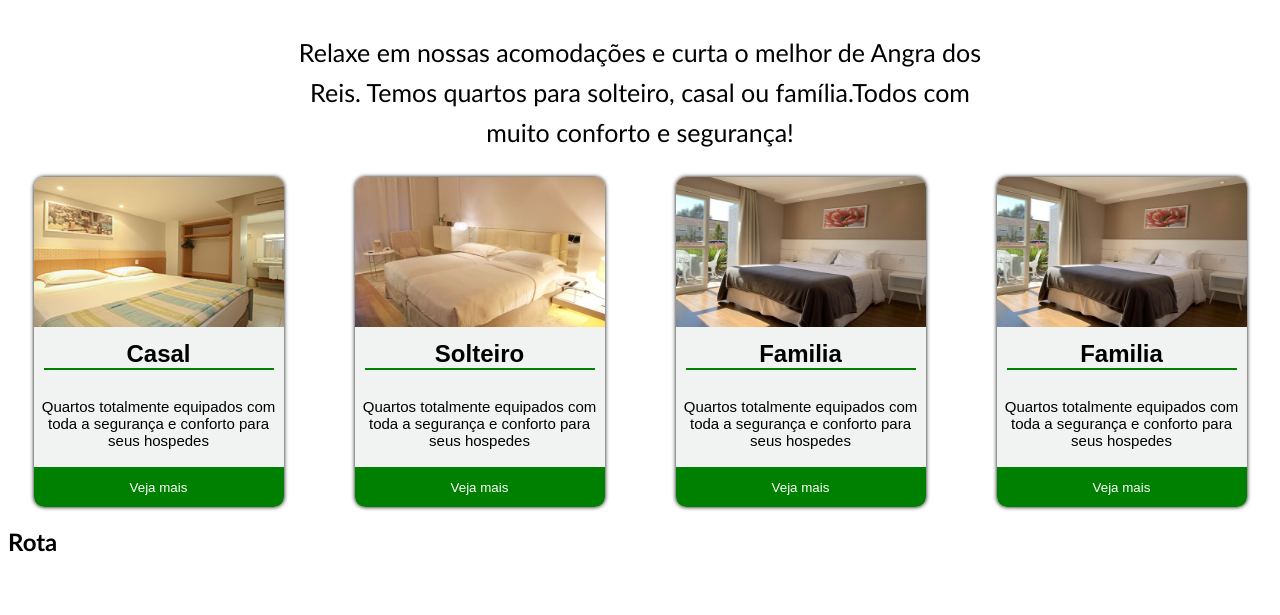
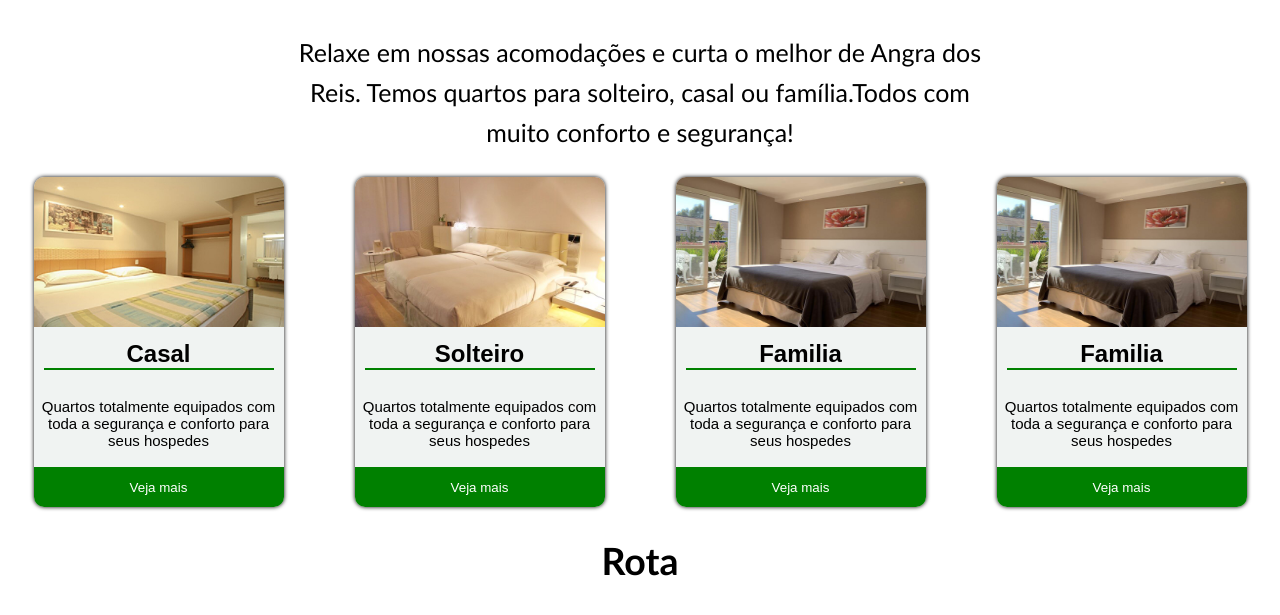
Before and after one commit to WesleyDDev/Pousada, a plain HTML site: page index.html in a window 1280 px wide. Shown: the part 728-1343 px from the top of the page. Before the commit the page ends 1304 px from the top, so only its background shows below. Drawn offline with Linux system fonts and the light colour scheme.

Commit message:
nova att

```diff
--- a/style.css
+++ b/style.css
@@ -149,3 +149,8 @@ input:hover{
 .cards:hover{
    transform: scale3d(1.1,1.1,1);
 }
+
+.rota{
+    text-align: center;
+    font-size: 25px;
+}
```
Also changed, not shown: index.html (+1 -0 lines).
